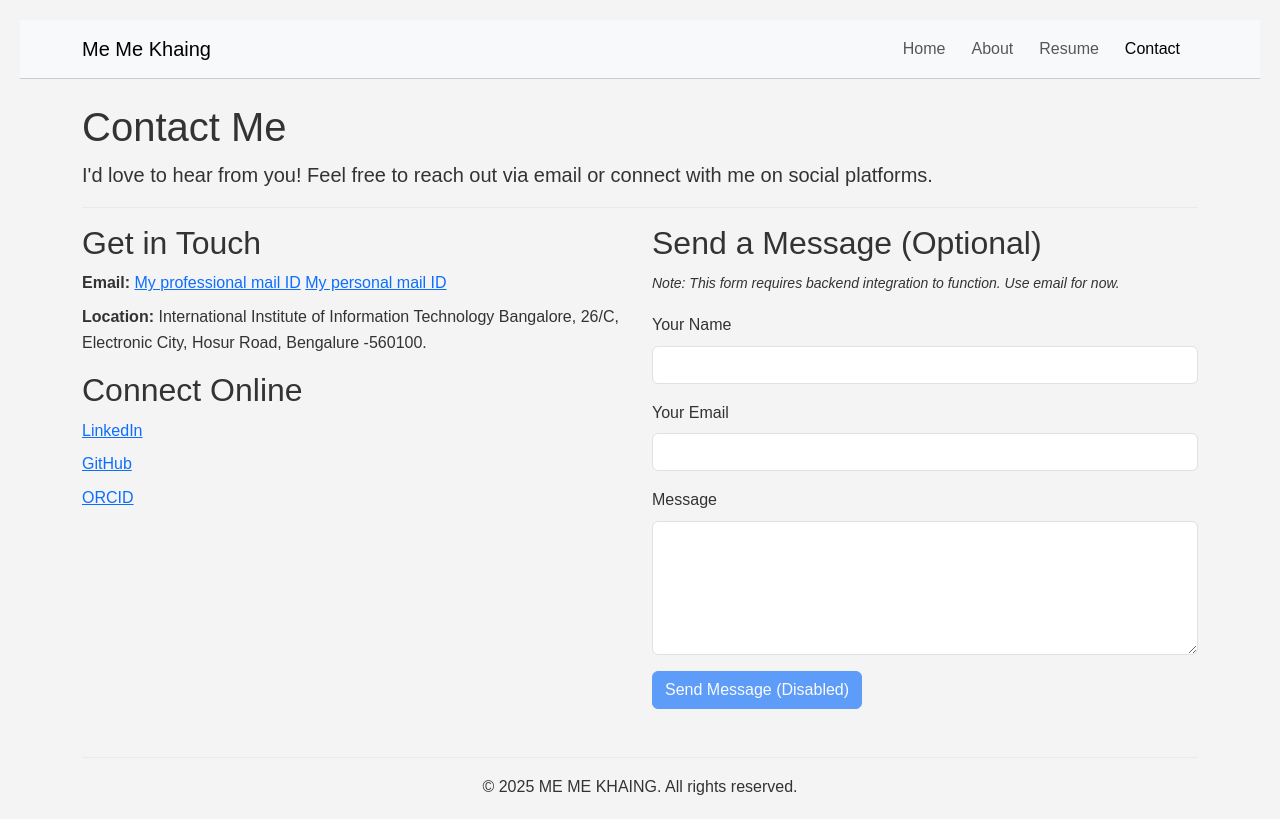
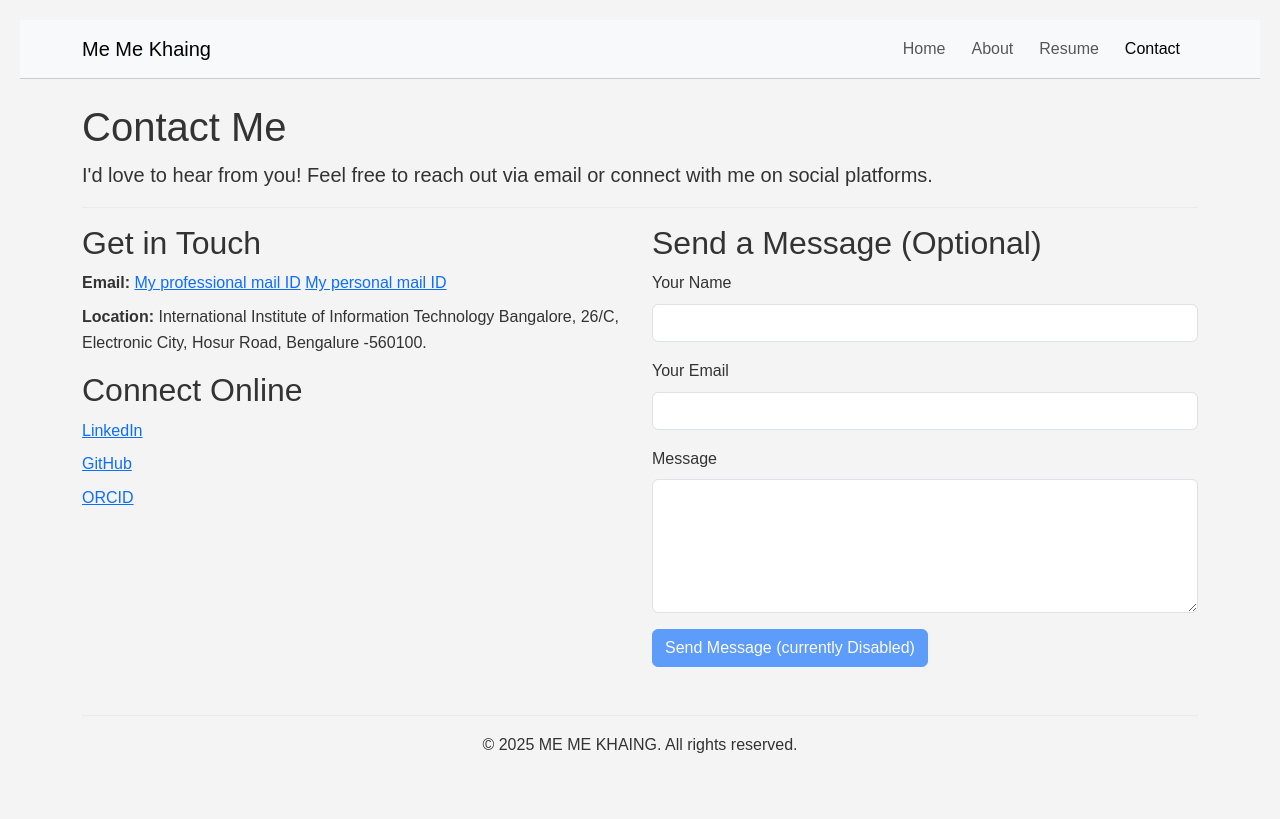
Before and after one commit to MeMeKhaingPhd/Research, a website: page views/contact.html in a window 1280 px wide. Drawn offline with nearby package versions, Linux system fonts and the light colour scheme.

Commit message:
resume done

```diff
--- a/views/contact.html
+++ b/views/contact.html
@@ -100,7 +100,7 @@
             <!-- Optional Contact Form Column -->
             <div class="col-md-6">
                 <h2>Send a Message (Optional)</h2>
-                <p><small><em>Note: This form requires backend integration to function. Use email for now.</em></small></p>
+
 
                 <!-- Basic HTML Form Structure - Needs Server-Side Code -->
                 <form action="/send-message" method="POST"> <!-- action/method are examples -->
@@ -116,7 +116,7 @@
                         <label for="contactMessage" class="form-label">Message</label>
                         <textarea class="form-control" id="contactMessage" name="message" rows="5" required></textarea>
                     </div>
-                    <button type="submit" class="btn btn-primary" disabled>Send Message (Disabled)</button> <!-- Disabled for now -->
+                    <button type="submit" class="btn btn-primary" disabled>Send Message (currently Disabled)</button> <!-- Disabled for now -->
                 </form>
             </div>
         </div> <!-- End row -->
```
